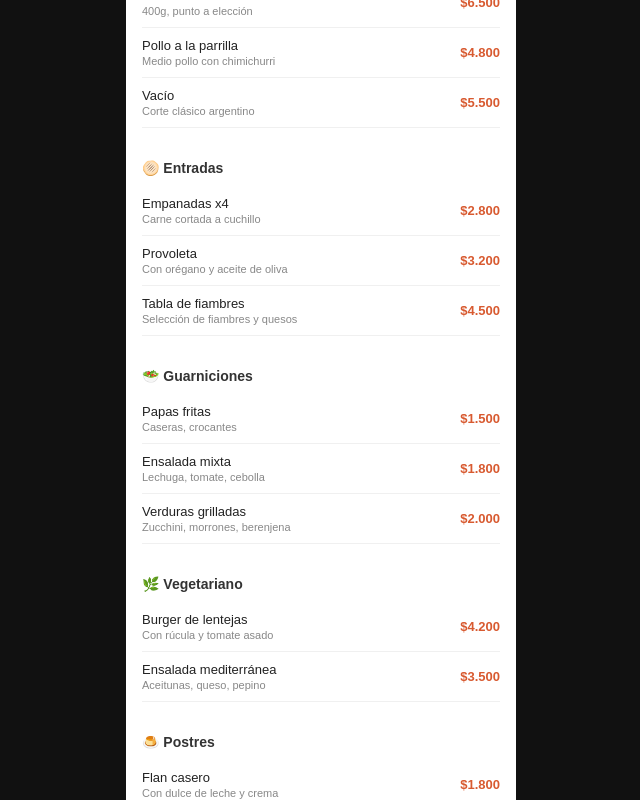
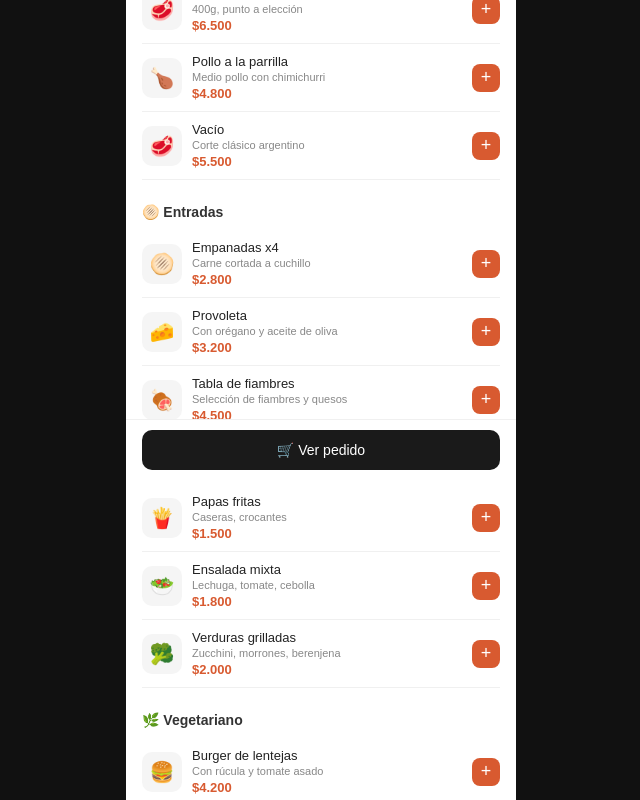
Before and after one commit to Daaneri/menu-digital, a Next.js app: page / in a window 1280 px wide. Shown: the part 320-1120 px from the top of the page, without its empty margins (319-959 px from the left). Built offline with nearby package versions, Linux system fonts and the light colour scheme.

Commit message:
carrito whatsapp

```diff
--- a/app/page.tsx
+++ b/app/page.tsx
@@ -1,82 +1,154 @@
+'use client';
+import { useState } from 'react';
+
+type Item = {name: string, desc: string, price: number, emoji: string}
+type CartItem = Item & {qty: number}
+
+const MENU: {title: string, items: Item[]}[] = [
+  {title:'🔥 Parrilla', items:[
+    {name:'Asado 400g',desc:'Costillar vacuno a la parrilla',price:5800,emoji:'🥩'},
+    {name:'Bife de chorizo',desc:'400g, punto a elección',price:6500,emoji:'🥩'},
+    {name:'Pollo a la parrilla',desc:'Medio pollo con chimichurri',price:4800,emoji:'🍗'},
+    {name:'Vacío',desc:'Corte clásico argentino',price:5500,emoji:'🥩'},
+  ]},
+  {title:'🫓 Entradas', items:[
+    {name:'Empanadas x4',desc:'Carne cortada a cuchillo',price:2800,emoji:'🫓'},
+    {name:'Provoleta',desc:'Con orégano y aceite de oliva',price:3200,emoji:'🧀'},
+    {name:'Tabla de fiambres',desc:'Selección de fiambres y quesos',price:4500,emoji:'🍖'},
+  ]},
+  {title:'🥗 Guarniciones', items:[
+    {name:'Papas fritas',desc:'Caseras, crocantes',price:1500,emoji:'🍟'},
+    {name:'Ensalada mixta',desc:'Lechuga, tomate, cebolla',price:1800,emoji:'🥗'},
+    {name:'Verduras grilladas',desc:'Zucchini, morrones, berenjena',price:2000,emoji:'🥦'},
+  ]},
+  {title:'🌿 Vegetariano', items:[
+    {name:'Burger de lentejas',desc:'Con rúcula y tomate asado',price:4200,emoji:'🍔'},
+    {name:'Ensalada mediterránea',desc:'Aceitunas, queso, pepino',price:3500,emoji:'🥗'},
+  ]},
+  {title:'🍮 Postres', items:[
+    {name:'Flan casero',desc:'Con dulce de leche y crema',price:1800,emoji:'🍮'},
+    {name:'Helado 2 bochas',desc:'Variedad del día',price:1600,emoji:'🍦'},
+  ]},
+  {title:'🥤 Bebidas', items:[
+    {name:'Cerveza artesanal',desc:'Rubia o roja 500ml',price:2200,emoji:'🍺'},
+    {name:'Vino copa',desc:'Tinto o blanco',price:2500,emoji:'🍷'},
+    {name:'Gaseosa',desc:'Coca, Sprite, Fanta',price:1000,emoji:'🥤'},
+  ]},
+];
+
 export default function Home() {
+  const [cart, setCart] = useState<CartItem[]>([]);
+  const [showCart, setShowCart] = useState(false);
+
+  function addItem(item: Item) {
+    setCart(prev => {
+      const ex = prev.find(i=>i.name===item.name);
+      if(ex) return prev.map(i=>i.name===item.name?{...i,qty:i.qty+1}:i);
+      return [...prev, {...item, qty:1}];
+    });
+  }
+
+  function removeItem(name: string) {
+    setCart(prev => prev.map(i=>i.name===name?{...i,qty:i.qty-1}:i).filter(i=>i.qty>0));
+  }
+
+  const total = cart.reduce((s,i)=>s+i.price*i.qty,0);
+  const count = cart.reduce((s,i)=>s+i.qty,0);
+
+  function sendWA() {
+    let msg = '¡Hola! Quiero hacer un pedido:\n\n';
+    cart.forEach(i=>{msg+=`• ${i.qty}x ${i.name} — $${(i.price*i.qty).toLocaleString('es-AR')}\n`;});
+    msg+=`\n*Total: $${total.toLocaleString('es-AR')}*`;
+    window.open('https://wa.me/5493400421234?text='+encodeURIComponent(msg));
+  }
+
   return (
-    <main style={{display:'flex',justifyContent:'center',padding:'20px',background:'#111',minHeight:'100vh'}}>
-      <div style={{width:'100%',maxWidth:'390px',background:'#fff',borderRadius:'24px',overflow:'hidden',fontFamily:'sans-serif'}}>
+    <main style={{display:'flex',justifyContent:'center',background:'#111',minHeight:'100vh'}}>
+      <div style={{width:'100%',maxWidth:'390px',background:'#fff',fontFamily:'sans-serif',position:'relative'}}>
 
+        {/* Hero */}
         <div style={{background:'#1a1a1a',padding:'28px 20px 16px',textAlign:'center'}}>
           <div style={{width:'64px',height:'64px',borderRadius:'16px',background:'#D85A30',display:'flex',alignItems:'center',justifyContent:'center',margin:'0 auto 10px',fontSize:'32px'}}>🥩</div>
           <div style={{fontSize:'20px',fontWeight:'600',color:'#fff',marginBottom:'2px'}}>La Parrilla del Centro</div>
           <div style={{fontSize:'12px',color:'#888'}}>San Martín 450 · Villa Constitución</div>
-          <div style={{display:'flex',justifyContent:'center',gap:'8px',marginTop:'10px'}}>
+          <div style={{display:'flex',justifyContent:'center',gap:'8px',marginTop:'10px',flexWrap:'wrap'}}>
             {['🕐 12:00–23:30','🛵 Delivery','⭐ 4.8'].map(b=>(
               <span key={b} style={{fontSize:'11px',padding:'3px 8px',borderRadius:'20px',background:'rgba(255,255,255,0.1)',color:'#ccc'}}>{b}</span>
             ))}
           </div>
         </div>
 
-        <MenuSection title="🔥 Parrilla" items={[
-          {name:'Asado 400g',desc:'Costillar vacuno a la parrilla',price:'$5.800'},
-          {name:'Bife de chorizo',desc:'400g, punto a elección',price:'$6.500'},
-          {name:'Pollo a la parrilla',desc:'Medio pollo con chimichurri',price:'$4.800'},
-          {name:'Vacío',desc:'Corte clásico argentino',price:'$5.500'},
-        ]}/>
+        {/* Menu */}
+        {!showCart && (
+          <div style={{paddingBottom:'80px'}}>
+            {MENU.map(section=>(
+              <div key={section.title} style={{padding:'16px 16px 0'}}>
+                <div style={{fontSize:'14px',fontWeight:'600',color:'#333',marginBottom:'10px'}}>{section.title}</div>
+                {section.items.map(item=>{
+                  const inCart = cart.find(i=>i.name===item.name);
+                  return (
+                    <div key={item.name} style={{display:'flex',justifyContent:'space-between',alignItems:'center',padding:'10px 0',borderBottom:'1px solid #f0f0f0'}}>
+                      <div style={{display:'flex',gap:'10px',alignItems:'center'}}>
+                        <div style={{width:'40px',height:'40px',borderRadius:'10px',background:'#f5f5f5',display:'flex',alignItems:'center',justifyContent:'center',fontSize:'20px',flexShrink:0}}>{item.emoji}</div>
+                        <div>
+                          <div style={{fontSize:'13px',fontWeight:'500',color:'#222'}}>{item.name}</div>
+                          <div style={{fontSize:'11px',color:'#888',marginTop:'2px'}}>{item.desc}</div>
+                          <div style={{fontSize:'13px',fontWeight:'600',color:'#D85A30',marginTop:'3px'}}>${item.price.toLocaleString('es-AR')}</div>
+                        </div>
+                      </div>
+                      <div style={{display:'flex',alignItems:'center',gap:'8px',flexShrink:0}}>
+                        {inCart && <>
+                          <button onClick={()=>removeItem(item.name)} style={{width:'28px',height:'28px',borderRadius:'8px',border:'1px solid #ddd',background:'#fff',fontSize:'16px',cursor:'pointer',display:'flex',alignItems:'center',justifyContent:'center'}}>−</button>
+                          <span style={{fontSize:'14px',fontWeight:'500',minWidth:'16px',textAlign:'center'}}>{inCart.qty}</span>
+                        </>}
+                        <button onClick={()=>addItem(item)} style={{width:'28px',height:'28px',borderRadius:'8px',background:'#D85A30',border:'none',color:'#fff',fontSize:'18px',cursor:'pointer',display:'flex',alignItems:'center',justifyContent:'center'}}>+</button>
+                      </div>
+                    </div>
+                  );
+                })}
+                <div style={{height:'8px'}}/>
+              </div>
+            ))}
+          </div>
+        )}
 
-        <MenuSection title="🫓 Entradas" items={[
-          {name:'Empanadas x4',desc:'Carne cortada a cuchillo',price:'$2.800'},
-          {name:'Provoleta',desc:'Con orégano y aceite de oliva',price:'$3.200'},
-          {name:'Tabla de fiambres',desc:'Selección de fiambres y quesos',price:'$4.500'},
-        ]}/>
+        {/* Cart view */}
+        {showCart && (
+          <div style={{padding:'16px',paddingBottom:'80px'}}>
+            <button onClick={()=>setShowCart(false)} style={{background:'none',border:'none',color:'#D85A30',fontSize:'14px',cursor:'pointer',marginBottom:'16px',padding:'0'}}>← Volver al menú</button>
+            <div style={{fontSize:'16px',fontWeight:'600',marginBottom:'16px'}}>Tu pedido</div>
+            {cart.length===0 && <div style={{textAlign:'center',color:'#888',padding:'32px',fontSize:'14px'}}>No agregaste nada todavía</div>}
+            {cart.map(item=>(
+              <div key={item.name} style={{display:'flex',justifyContent:'space-between',alignItems:'center',padding:'10px 0',borderBottom:'1px solid #f0f0f0'}}>
+                <div>
+                  <div style={{fontSize:'13px',fontWeight:'500'}}>{item.qty}x {item.name}</div>
+                  <div style={{fontSize:'12px',color:'#888'}}>${item.price.toLocaleString('es-AR')} c/u</div>
+                </div>
+                <div style={{fontSize:'13px',fontWeight:'600',color:'#D85A30'}}>${(item.price*item.qty).toLocaleString('es-AR')}</div>
+              </div>
+            ))}
+            {cart.length>0 && (
+              <div style={{display:'flex',justifyContent:'space-between',padding:'14px 0',fontWeight:'600',fontSize:'15px'}}>
+                <span>Total</span>
+                <span style={{color:'#D85A30'}}>${total.toLocaleString('es-AR')}</span>
+              </div>
+            )}
+          </div>
+        )}
 
-        <MenuSection title="🥗 Guarniciones" items={[
-          {name:'Papas fritas',desc:'Caseras, crocantes',price:'$1.500'},
-          {name:'Ensalada mixta',desc:'Lechuga, tomate, cebolla',price:'$1.800'},
-          {name:'Verduras grilladas',desc:'Zucchini, morrones, berenjena',price:'$2.000'},
-        ]}/>
-
-        <MenuSection title="🌿 Vegetariano" items={[
-          {name:'Burger de lentejas',desc:'Con rúcula y tomate asado',price:'$4.200'},
-          {name:'Ensalada mediterránea',desc:'Aceitunas, queso, pepino',price:'$3.500'},
-        ]}/>
-
-        <MenuSection title="🍮 Postres" items={[
-          {name:'Flan casero',desc:'Con dulce de leche y crema',price:'$1.800'},
-          {name:'Helado 2 bochas',desc:'Variedad del día',price:'$1.600'},
-        ]}/>
-
-        <MenuSection title="🥤 Bebidas" items={[
-          {name:'Cerveza artesanal',desc:'Rubia o roja 500ml',price:'$2.200'},
-          {name:'Vino copa',desc:'Tinto o blanco',price:'$2.500'},
-          {name:'Gaseosa',desc:'Coca, Sprite, Fanta',price:'$1.000'},
-        ]}/>
-
-        <div style={{padding:'16px',paddingBottom:'28px'}}>
-          <a href="https://wa.me/5493400421234?text=Hola!%20Vi%20el%20men%C3%BA%20y%20quiero%20hacer%20un%20pedido"
-            style={{display:'flex',alignItems:'center',justifyContent:'center',gap:'8px',background:'#25D366',color:'#fff',padding:'14px',borderRadius:'12px',textDecoration:'none',fontSize:'15px',fontWeight:'500'}}>
-            📲 Hacer pedido por WhatsApp
-          </a>
+        {/* Footer */}
+        <div style={{position:'fixed',bottom:0,left:'50%',transform:'translateX(-50%)',width:'100%',maxWidth:'390px',padding:'10px 16px',background:'#fff',borderTop:'1px solid #f0f0f0',display:'flex',gap:'8px'}}>
+          <button onClick={()=>setShowCart(!showCart)} style={{flex:1,background:'#1a1a1a',color:'#fff',border:'none',borderRadius:'10px',padding:'12px',fontSize:'14px',fontWeight:'500',cursor:'pointer',display:'flex',alignItems:'center',justifyContent:'center',gap:'8px'}}>
+            🛒 Ver pedido {count>0 && <span style={{background:'#D85A30',color:'#fff',borderRadius:'20px',padding:'1px 7px',fontSize:'12px'}}>{count}</span>}
+          </button>
+          {cart.length>0 && (
+            <button onClick={sendWA} style={{flex:1,background:'#25D366',color:'#fff',border:'none',borderRadius:'10px',padding:'12px',fontSize:'14px',fontWeight:'500',cursor:'pointer'}}>
+              📲 Pedir por WA
+            </button>
+          )}
         </div>
 
       </div>
     </main>
-  )
+  );
 }
-
-type Item = {name: string, desc: string, price: string}
-
-function MenuSection({title, items}: {title: string, items: Item[]}) {
-  return (
-    <div style={{padding:'16px 16px 0'}}>
-      <div style={{fontSize:'14px',fontWeight:'600',color:'#333',marginBottom:'10px'}}>{title}</div>
-      {items.map(item=>(
-        <div key={item.name} style={{display:'flex',justifyContent:'space-between',alignItems:'center',padding:'10px 0',borderBottom:'1px solid #f0f0f0'}}>
-          <div>
-            <div style={{fontSize:'13px',fontWeight:'500',color:'#222'}}>{item.name}</div>
-            <div style={{fontSize:'11px',color:'#888',marginTop:'2px'}}>{item.desc}</div>
-          </div>
-          <div style={{fontSize:'13px',fontWeight:'600',color:'#D85A30',flexShrink:0,marginLeft:'12px'}}>{item.price}</div>
-        </div>
-      ))}
-      <div style={{height:'16px'}}/>
-    </div>
-  )
-}
```
